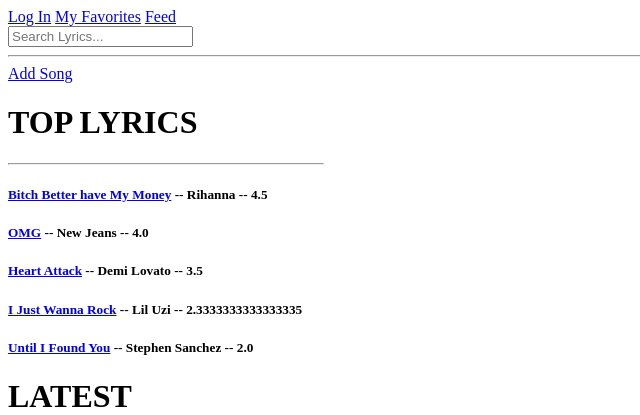
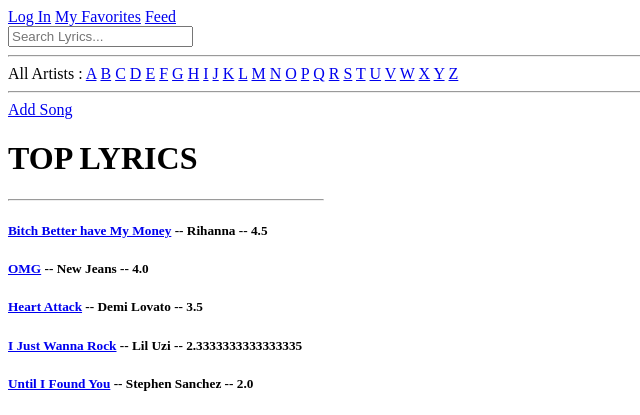
Before and after one commit to wafas-repo/MeloFile, a Django app: page / in a window 1280 px wide. Shown: the top 415 px of the page, without its empty margins (0-640 px from the left). Run offline with Django 4.2, Linux system fonts and the light colour scheme; data comes from the database, SQL or seed files in the repository; both versions use the stored data as it was after the commit; some libraries are stand-ins or nearby versions.

Commit message:
Artist Page Complete

```diff
--- a/base/templates/base/home.html
+++ b/base/templates/base/home.html
@@ -9,35 +9,35 @@
     }
 </style>
 
-<!-- <div>
-    All Artists : <a href="">A</a>
-                  <a href="">B</a>
-                  <a href="">C</a>
-                  <a href="">D</a>
-                  <a href="">E</a>
-                  <a href="">F</a>
-                  <a href="">G</a>
-                  <a href="">H</a>
-                  <a href="">I</a>
-                  <a href="">J</a>
-                  <a href="">K</a>
-                  <a href="">L</a>
-                  <a href="">M</a>
-                  <a href="">N</a>
-                  <a href="">O</a>
-                  <a href="">P</a>
-                  <a href="">Q</a>
-                  <a href="">R</a>
-                  <a href="">S</a>
-                  <a href="">T</a>
-                  <a href="">U</a>
-                  <a href="">V</a>
-                  <a href="">W</a>
-                  <a href="">X</a>
-                  <a href="">Y</a>
-                  <a href="">Z</a>
+<div>
+    All Artists : <a href="{% url 'artists-index' 'A' %}">A</a>
+                  <a href="{% url 'artists-index' 'B' %}">B</a>
+                  <a href="{% url 'artists-index' 'C' %}">C</a>
+                  <a href="{% url 'artists-index' 'D' %}">D</a>
+                  <a href="{% url 'artists-index' 'E' %}">E</a>
+                  <a href="{% url 'artists-index' 'F' %}">F</a>
+                  <a href="{% url 'artists-index' 'G' %}">G</a>
+                  <a href="{% url 'artists-index' 'H' %}">H</a>
+                  <a href="{% url 'artists-index' 'I' %}">I</a>
+                  <a href="{% url 'artists-index' 'J' %}">J</a>
+                  <a href="{% url 'artists-index' 'K' %}">K</a>
+                  <a href="{% url 'artists-index' 'L' %}">L</a>
+                  <a href="{% url 'artists-index' 'M' %}">M</a>
+                  <a href="{% url 'artists-index' 'N' %}">N</a>
+                  <a href="{% url 'artists-index' 'O' %}">O</a>
+                  <a href="{% url 'artists-index' 'P' %}">P</a>
+                  <a href="{% url 'artists-index' 'Q' %}">Q</a>
+                  <a href="{% url 'artists-index' 'R' %}">R</a>
+                  <a href="{% url 'artists-index' 'S' %}">S</a>
+                  <a href="{% url 'artists-index' 'T' %}">T</a>
+                  <a href="{% url 'artists-index' 'U' %}">U</a>
+                  <a href="{% url 'artists-index' 'V' %}">V</a>
+                  <a href="{% url 'artists-index' 'W' %}">W</a>
+                  <a href="{% url 'artists-index' 'X' %}">X</a>
+                  <a href="{% url 'artists-index' 'Y' %}">Y</a>
+                  <a href="{% url 'artists-index' 'Z' %}">Z</a>
                   <hr>
-</div> -->
+</div>
 <div class="home-container">
 
     <!-- <div>
--- a/base/urls.py
+++ b/base/urls.py
@@ -15,6 +15,8 @@
     path("favorite/<str:pk>/", views.favorite_song, name="favorite"),
     path("favorites/", views.song_favorites_list, name="favorite-songs-list"),
     path("<str:pk>/following", views.following, name="following"),
+    path("artists-index/<str:letter>", views.artists_index, name="artists-index"),
+    path("artists/<str:artist>", views.artist_page, name="artists-page"),
 
     path("login", views.login_view, name="login"),
     path("logout", views.logout_view, name="logout"),
--- a/base/views.py
+++ b/base/views.py
@@ -222,3 +222,13 @@
         "songs":songs,
         "following_comments": following_comments
     })
+
+def artists_index(request, letter):
+    artists_list = Artist.objects.filter(name__istartswith=letter).order_by('name')
+    context = {'letter': letter, 'artists_list':artists_list}
+    return render(request, 'base/artists_index.html', context)
+
+def artist_page(request, artist):
+    artist_songs = Song.objects.filter(artist__name=artist).annotate(avg_rate=(Avg("rating__rating"))).order_by('avg_rate')[::-1][:5]
+    context = {'artist':artist, 'artist_songs':artist_songs }
+    return render(request, 'base/artists_page.html', context)
```
Also changed, not shown: base/templates/base/artists_index.html (added, +14 -0 lines), base/templates/base/artists_page.html (+8 -2 lines), db.sqlite3.
